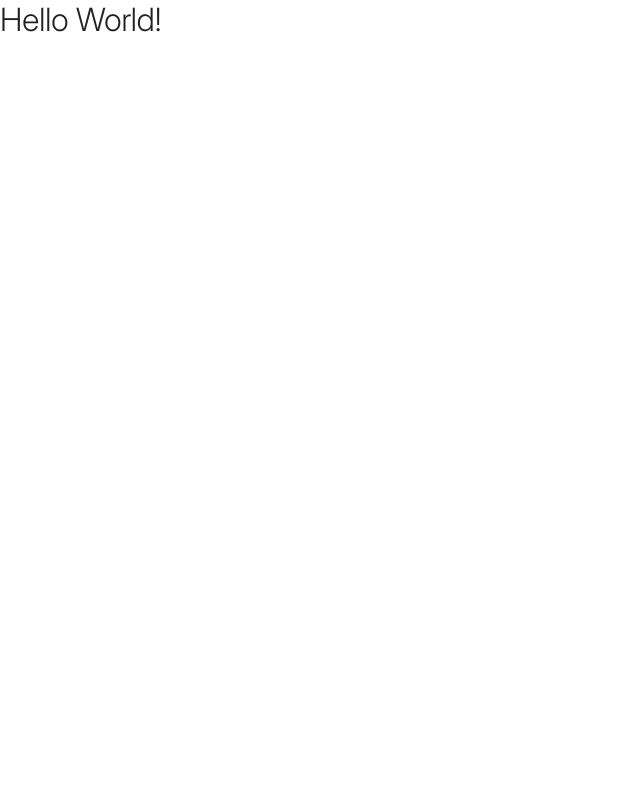
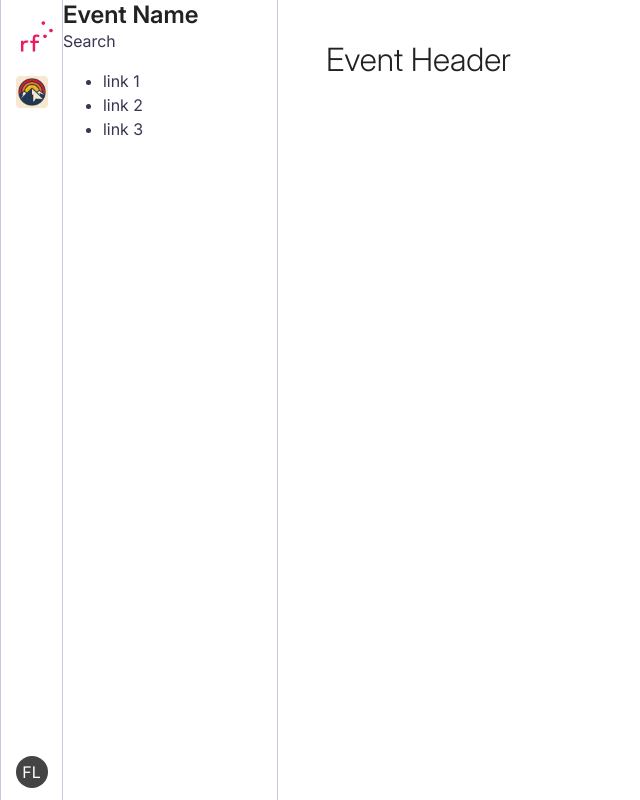
Before and after one commit to MFlanagan7/rainfocus-ui-challenge, a React (Vite) app: page / in a window 1280 px wide. Shown: the whole page, without its empty margins (0-640 px from the left). Built offline with nearby package versions, Linux system fonts and the light colour scheme.

Commit message:
Add layout shell: grid, sticky rail, and sidebar container

```diff
--- /dev/null
+++ b/src/App.module.scss
@@ -0,0 +1,12 @@
+.app {
+    display: grid;
+    grid-template-columns: var(--rail-width) var(--sidebar-width) 1fr;
+    min-height: 100dvh;
+}
+.main {
+    padding: var(--main-padding);
+
+    h1, h2, h3, h4, h5, p {
+        max-width: 70ch;
+    }
+}
--- a/src/App.tsx
+++ b/src/App.tsx
@@ -1,8 +1,16 @@
+import styles from './App.module.scss'
+import Rail from "./components/Rail/Rail";
+import Sidebar from "./components/Sidebar/Sidebar";
+
 function App() {
   return (
-    <>
-      <h1>Hello World!</h1>
-    </>
+    <div className={styles.app}>
+      <Rail />
+      <Sidebar />
+      <main className={styles.main}>
+        <h1>Event Header</h1>
+      </main>
+    </div>
   )
 }
 
--- /dev/null
+++ b/src/components/Rail/Rail.module.scss
@@ -0,0 +1,45 @@
+@use '../../styles/mixins' as *;
+
+.rail {
+    position: sticky;
+    top: 0;
+    height: 100dvh;
+    border-left: 1px solid var(--color-border);
+    border-right: 1px solid var(--color-border);
+    display: flex;
+    flex-direction: column;
+    padding: var(--space-3) 7.5px;
+}
+.top {
+    display: flex;
+    flex-direction: column;
+}
+.rfLogo {
+    margin: var(--space-2) var(--space-1) var(--space-6) var(--space-3);
+    height: var(--space-8);
+    width: var(--space-8);
+}
+.events {
+    display: flex;
+    flex-direction: column;
+    align-items: center;
+    gap: var(--space-2);
+    img {
+        height: var(--space-8);
+        width: var(--space-8);
+        border-radius: var(--radius-sm);
+    }
+}
+.avatar {
+    @include text(avatar-initials);
+    margin-top: auto;
+    margin-inline: auto;
+    border-radius: var(--radius-full);
+    background-color: var(--color-avatar);
+    height: var(--avatar-size);
+    width: var(--avatar-size);
+    color: var(--color-text-inverse);
+    display: flex;
+    justify-content: center;
+    align-items: center;
+}
--- /dev/null
+++ b/src/components/Rail/Rail.tsx
@@ -0,0 +1,19 @@
+import styles from './Rail.module.scss'
+import rfLogo from '../../assets/graphics/rf-logo.svg'
+import eventLogo from '../../assets/graphics/mountain-event-logo.png'
+
+const Rail = () => {
+    return (
+        <div className={styles.rail}>
+            <div className={styles.top}>
+                <img className={styles.rfLogo} src={rfLogo} alt="RainFocus logo" />
+                <div className={styles.events}>
+                    <img src={eventLogo} alt="Mountain Event Summit" />
+                </div>
+            </div>
+            <div className={styles.avatar}>FL</div>
+        </div>
+    )
+}
+
+export default Rail
--- /dev/null
+++ b/src/components/Sidebar/Sidebar.module.scss
@@ -0,0 +1,7 @@
+.sidebar {
+    position: sticky;
+    top: 0;
+    height: 100dvh;
+    border-right: 1px solid var(--color-border);
+    overflow-y: auto;
+}
--- /dev/null
+++ b/src/components/Sidebar/Sidebar.tsx
@@ -0,0 +1,19 @@
+import styles from './Sidebar.module.scss'
+
+const Sidebar = () => {
+    return (
+        <div className={styles.sidebar}>
+            <h2>Event Name</h2>
+            <div>Search</div>
+            <nav aria-label='Event'>
+                <ul>
+                    <li>link 1</li>
+                    <li>link 2</li>
+                    <li>link 3</li>
+                </ul>
+            </nav>
+        </div>
+    )
+}
+
+export default Sidebar
```
